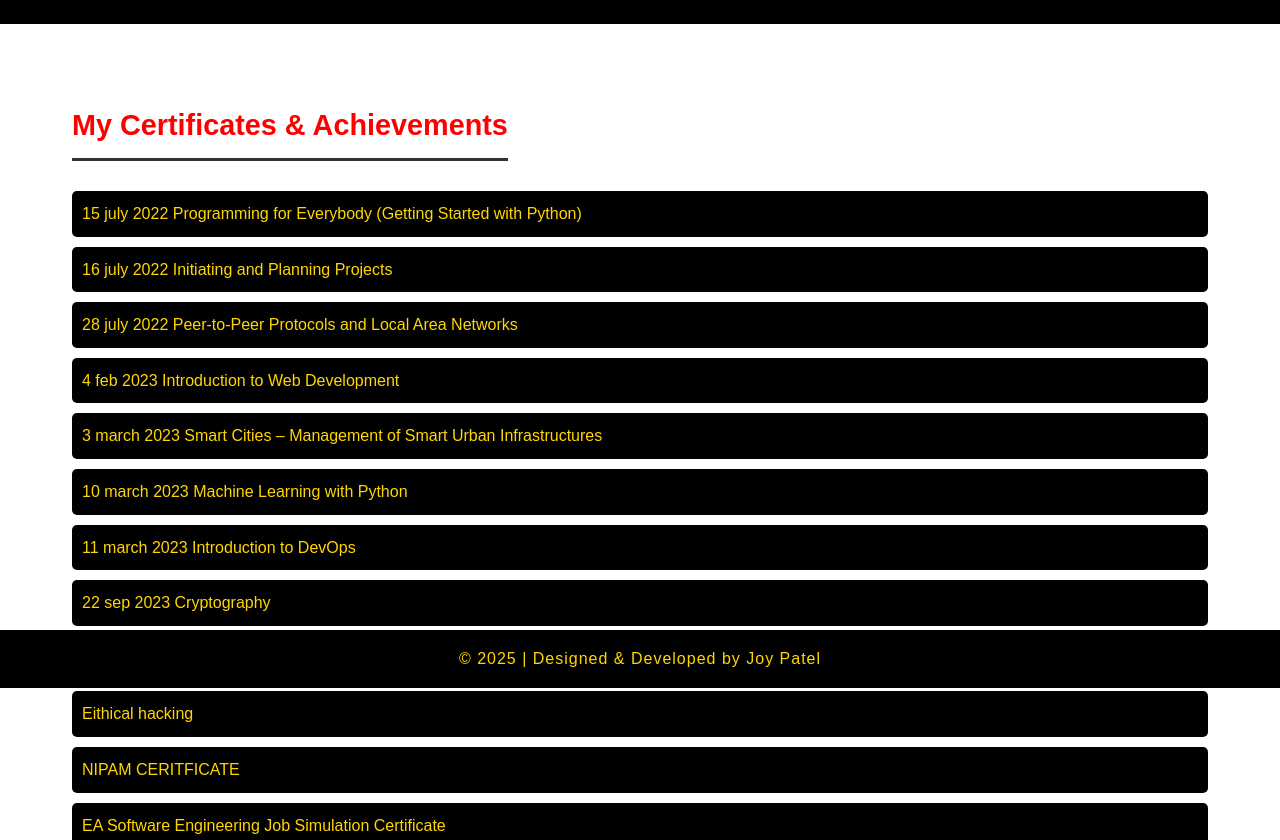
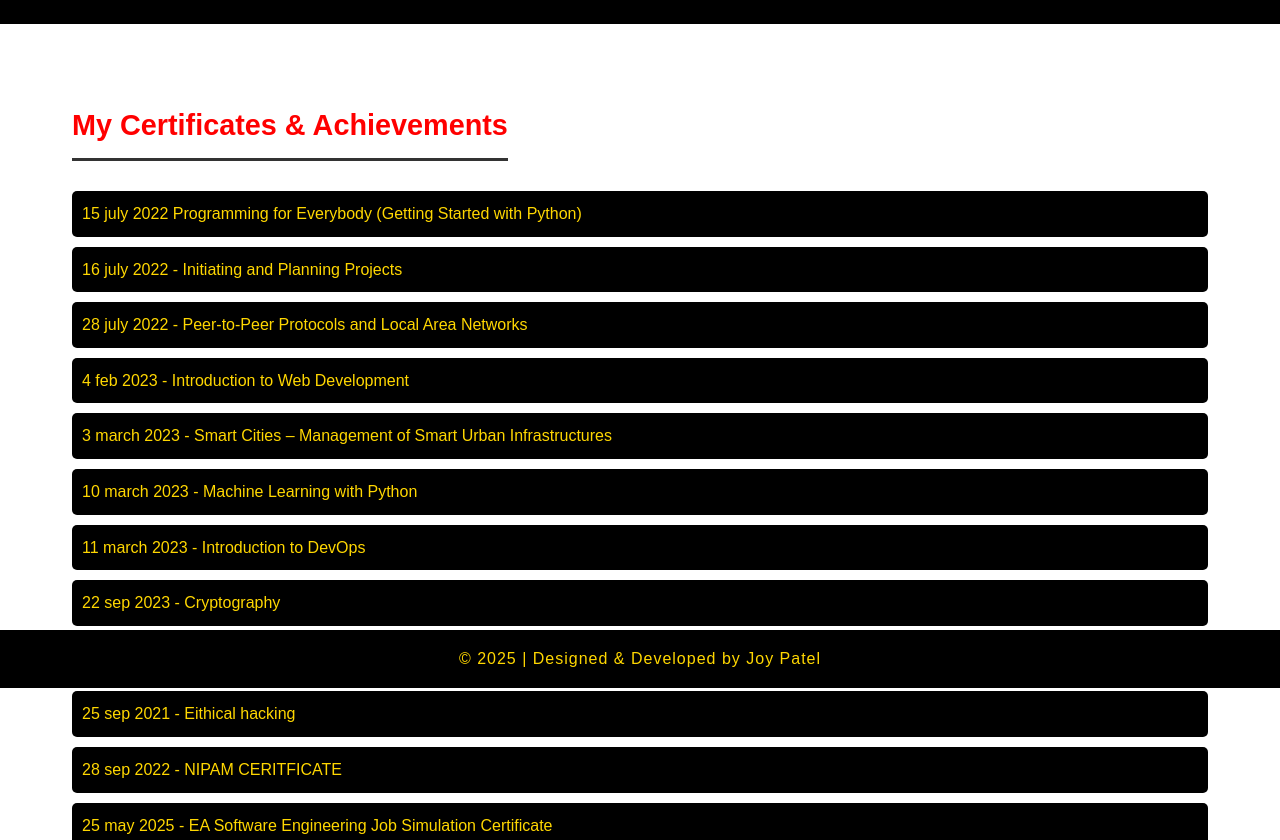
Before and after one commit to j2445/doc, a plain HTML site: page index.html in a window 1280 px wide. Shown: the part 112-952 px from the top of the page. Drawn offline with Linux system fonts and the light colour scheme.

Commit message:
Update index.html

```diff
--- a/index.html
+++ b/index.html
@@ -42,18 +42,18 @@
             <h2 class="section-title">My Certificates & Achievements</h2>
             <ul class="pdf-list">
                 <li><a href="pdfs/15 july 2022 Programming for Everybody (Getting Started with Python).pdf" target="_blank">15 july 2022 Programming for Everybody (Getting Started with Python)</a></li>
-                <li><a href="pdfs/16 july 2022 Initiating and Planning Projects.pdf" target="_blank">16 july 2022 Initiating and Planning Projects</a></li>
-                <li><a href="pdfs/28 july 2022 Peer-to-Peer Protocols and Local Area Networks.pdf" target="_blank">28 july 2022 Peer-to-Peer Protocols and Local Area Networks</a></li>
-                <li><a href="pdfs/4 feb 2023 Introduction to Web Development.pdf" target="_blank">4 feb 2023 Introduction to Web Development</a></li>
-                <li><a href="pdfs/3 march 2023 Smart Cities – Management of Smart Urban Infrastructures.pdf" target="_blank">3 march 2023 Smart Cities – Management of Smart Urban Infrastructures</a></li>
-                <li><a href="pdfs/10 march 2023 Machine Learning with Python.pdf" target="_blank">10 march 2023 Machine Learning with Python</a></li>
-                <li><a href="pdfs/11 march 2023 Introduction to DevOps.pdf" target="_blank">11 march 2023 Introduction to DevOps</a></li>
-                <li><a href="pdfs/22 sep 2023 Cryptography.pdf" target="_blank">22 sep 2023 Cryptography</a></li>
-                <li><a href="pdfs/22 sep 2023 Introduction to the Internet of Things and Embedded Systems.pdf" target="_blank">22 sep 2023 Introduction to the Internet of Things and Embedded Systems</a></li>
-                <li><a href="pdfs/Eithical hacking .pdf" target="_blank">Eithical hacking</a></li>
-                <li><a href="pdfs/NIPAM CERITFICATE.pdf" target="_blank">NIPAM CERITFICATE</a></li>
-                <li><a href="pdfs/May 25-05-2025 Software Engineering Job Simulation.pdf" target="_blank">EA Software Engineering Job Simulation Certificate</a></li>
-                <li><a href="pdfs/May 25-5-2025  Solutions Architecture Job Simulation.pdf" target="_blank">AWS Solutions Architecture Job Simulation Certificate</a></li>
+                <li><a href="pdfs/16 july 2022 Initiating and Planning Projects.pdf" target="_blank">16 july 2022 - Initiating and Planning Projects</a></li>
+                <li><a href="pdfs/28 july 2022 Peer-to-Peer Protocols and Local Area Networks.pdf" target="_blank">28 july 2022 - Peer-to-Peer Protocols and Local Area Networks</a></li>
+                <li><a href="pdfs/4 feb 2023 Introduction to Web Development.pdf" target="_blank">4 feb 2023 - Introduction to Web Development</a></li>
+                <li><a href="pdfs/3 march 2023 Smart Cities – Management of Smart Urban Infrastructures.pdf" target="_blank">3 march 2023 - Smart Cities – Management of Smart Urban Infrastructures</a></li>
+                <li><a href="pdfs/10 march 2023 Machine Learning with Python.pdf" target="_blank">10 march 2023 - Machine Learning with Python</a></li>
+                <li><a href="pdfs/11 march 2023 Introduction to DevOps.pdf" target="_blank">11 march 2023 - Introduction to DevOps</a></li>
+                <li><a href="pdfs/22 sep 2023 Cryptography.pdf" target="_blank">22 sep 2023 - Cryptography</a></li>
+                <li><a href="pdfs/22 sep 2023 Introduction to the Internet of Things and Embedded Systems.pdf" target="_blank">22 sep 2023 - Introduction to the Internet of Things and Embedded Systems</a></li>
+                <li><a href="pdfs/Eithical hacking .pdf" target="_blank">25 sep 2021 - Eithical hacking</a></li>
+                <li><a href="pdfs/NIPAM CERITFICATE.pdf" target="_blank">28 sep 2022 - NIPAM CERITFICATE</a></li>
+                <li><a href="pdfs/May 25-05-2025 Software Engineering Job Simulation.pdf" target="_blank">25 may 2025 - EA Software Engineering Job Simulation Certificate</a></li>
+                <li><a href="pdfs/May 25-5-2025  Solutions Architecture Job Simulation.pdf" target="_blank">25 may 2025 - AWS Solutions Architecture Job Simulation Certificate</a></li>
             </ul>
         </section>
 
```
